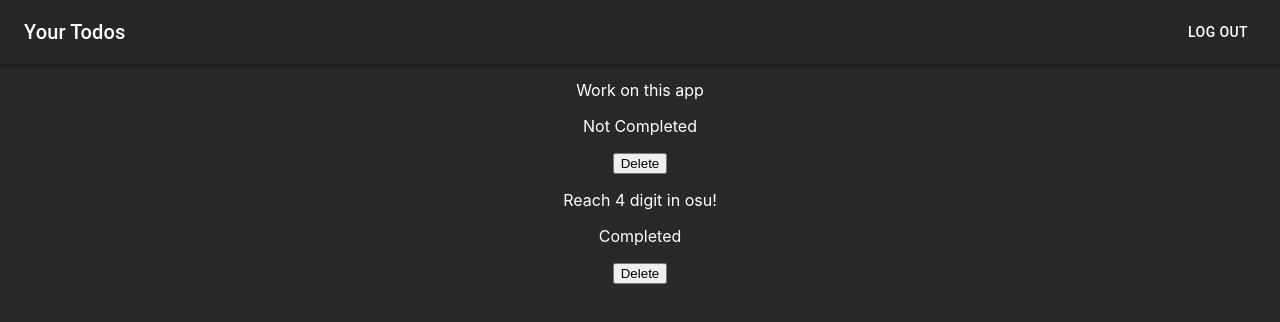
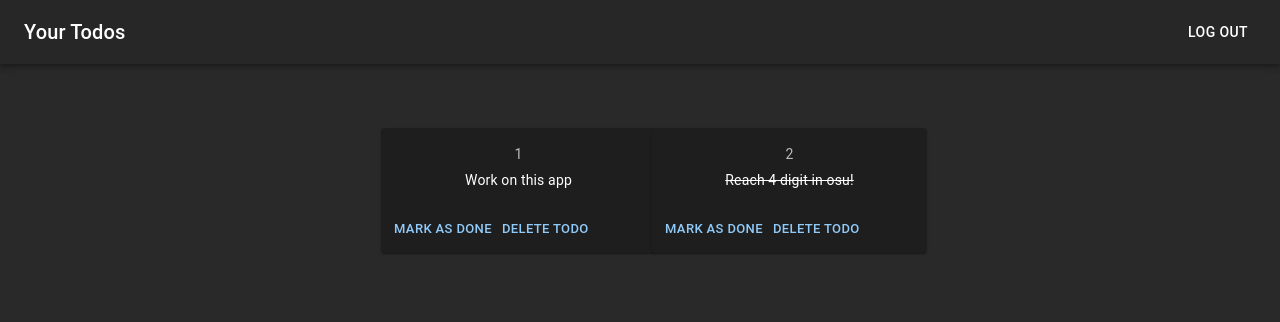
Before and after one commit to AKarp123/todo-app, a React (Create React App) app in the folder client/: page / in a window 1280 px wide. Shown: the top 322 px of the page. Built offline with nearby package versions, Linux system fonts and the light colour scheme.

Commit message:
card styling, mark as done button and deletion button

```diff
--- a/client/src/App.js
+++ b/client/src/App.js
@@ -3,6 +3,7 @@ import * as React from "react";
 import "./App.css";
 import { ThemeProvider, createTheme } from "@mui/material/styles";
 import Navbar from "./components/Navbar";
+
 
 const darkTheme = createTheme({
     palette: {
--- a/client/src/components/Main.jsx
+++ b/client/src/components/Main.jsx
@@ -1,6 +1,7 @@
 import React from "react";
 import Todo from "./Todo";
 import { v4 as uuidv4 } from "uuid";
+import { Grid } from "@mui/material";
 
 const todos = [
     {
@@ -13,6 +14,10 @@ const todos = [
         isCompleted: true,
         id: uuidv4(),
     },
+
+
+
+
 ];
 export default function Main() {
     const [todoList, setTodos] = React.useState(todos);
@@ -20,6 +25,9 @@ export default function Main() {
     const removeTodo = (id) => {
         setTodos(todoList.filter((todo) => todo.id !== id));
     };
+
+
+
     const toggleComplete = (id) => {
         setTodos(
             todoList.map((todo) => {
@@ -32,16 +40,20 @@ export default function Main() {
     };
 
     return (
-        <div>
-            {todoList.map((todo) => (
+        <Grid container spacing={3} sx={{justifyContent: "center", marginTop: "5vh", paddingLeft: "110px", paddingRight: "110px"} }>
+            {todoList.map((todo, index) => (
+
+                <Grid item lg={3} md={6} sm={12} key={todo.id}>
                     <Todo
-                    key={todo.id}
+                        num={index + 1}
                         id={todo.id}
                         todoContent={todo.todoContent}
                         isCompleted={todo.isCompleted}
+                        toggleComplete={toggleComplete}
                         removeTodo={removeTodo}
                     />
+                </Grid>
             ))}
-        </div>
+        </Grid>
     );
 }
--- a/client/src/components/Todo.jsx
+++ b/client/src/components/Todo.jsx
@@ -1,14 +1,52 @@
-import React from "react";
+import * as React from "react";
+import {
+    Card,
+    CardActions,
+    CardContent,
+    Button,
+    Typography,
+} from "@mui/material";
 
 export default function Todo(props) {
+    const styles = () => {
+        if (props.isCompleted) {
+            return {
+                textDecoration: "line-through",
+            };
+        }
+        return "";
+    };
 
     const removeTodo = () => {
         props.removeTodo(props.id);
-    }
+    };
+    const toggleComplete = () => {
+        props.toggleComplete(props.id);
+    };
 
-    return <div>
-        <p>{props.todoContent}</p>
-        <p>{props.isCompleted ? "Completed" : "Not Completed"}</p>
-        <button onClick={removeTodo}>Delete</button>
-    </div>;
+    return (
+        <Card sx={{ minWidth: 275 }}>
+            <CardContent>
+                <Typography
+                    sx={{ fontSize: 14 }}
+                    color="text.secondary"
+                    gutterBottom
+                >
+                    {props.num}
+                </Typography>
+
+                <Typography variant="body2" sx={styles}>
+                    {props.todoContent}
+                </Typography>
+            </CardContent>
+            <CardActions disableSpacing>
+                <Button size="small" onClick={toggleComplete}>
+                    Mark as done
+                </Button>
+                <Button size="small" onClick={removeTodo}>
+                    Delete Todo
+                </Button>
+            </CardActions>
+        </Card>
+    );
 }
--- a/client/src/index.js
+++ b/client/src/index.js
@@ -3,12 +3,13 @@ import ReactDOM from 'react-dom/client';
 import './index.css';
 import App from './App';
 import reportWebVitals from './reportWebVitals';
+import { BrowserRouter } from 'react-router-dom';
 
 const root = ReactDOM.createRoot(document.getElementById('root'));
 root.render(
-  <React.StrictMode>
+  <BrowserRouter>
     <App />
-  </React.StrictMode>
+  </BrowserRouter>
 );
 
 // If you want to start measuring performance in your app, pass a function
```
Also changed, not shown: 1 other file (tests, documents, lock files or other folders). Lines whose indentation alone changed are shown as unchanged.
